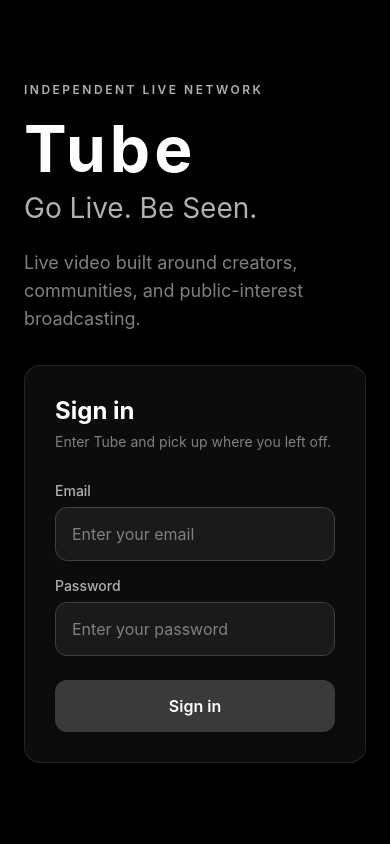
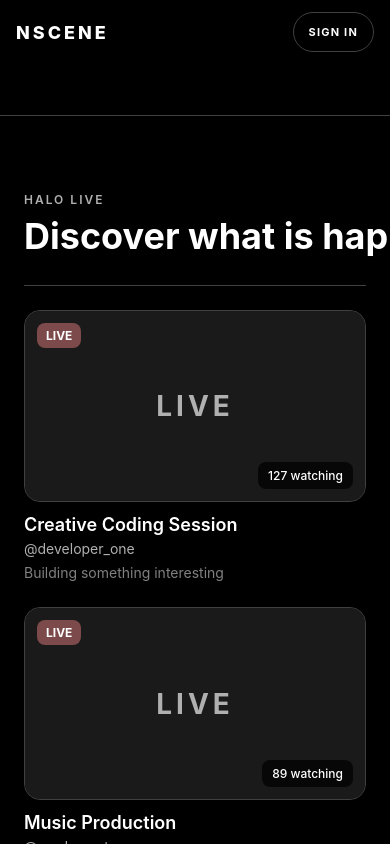
Before and after one commit to DopestT/HALO-Go-Live-Be-Seen, a React Native app: screen / in a window 390 px wide. Built offline with nearby package versions, Linux system fonts and the light colour scheme.

Commit message:
feat: make NSCENE browsing public-first

```diff
--- a/App.tsx
+++ b/App.tsx
@@ -1,60 +1,135 @@
 import React, { useState } from 'react';
-import { View, Text, StyleSheet, TouchableOpacity } from 'react-native';
+import {
+  ScrollView,
+  StyleSheet,
+  Text,
+  TouchableOpacity,
+  useWindowDimensions,
+  View,
+} from 'react-native';
 import { StatusBar } from 'expo-status-bar';
 import { SafeAreaProvider } from 'react-native-safe-area-context';
 import { AuthProvider, useAuth } from './src/contexts/AuthContext';
 import { LoginScreen } from './src/screens/LoginScreen';
 import { DiscoveryFeed } from './src/screens/DiscoveryFeed';
 import { AccountScreen } from './src/screens/AccountScreen';
+import { PublicLaneScreen } from './src/screens/PublicLaneScreen';
 import GoLiveFlow from './src/screens/stream/GoLiveFlow';
+import {
+  accountActionsFor,
+  AppSection,
+  initialAppSection,
+  primaryNavigation,
+  resolveRequestedSection,
+} from './src/appShell';
+import { productIdentity, PublicSection } from './src/product';
 import { theme } from './src/theme';
 
-type AppSection = 'discover' | 'studio' | 'account';
+const AppContent: React.FC = () => {
+  const { isAuthenticated, user } = useAuth();
+  const { width } = useWindowDimensions();
+  const isCompact = width < 980;
+  const [section, setSection] = useState<AppSection>(initialAppSection);
+  const [isLive, setIsLive] = useState(false);
+  const [accountMenuOpen, setAccountMenuOpen] = useState(false);
 
-const AppContent: React.FC = () => {
-  const { isAuthenticated } = useAuth();
-  const [section, setSection] = useState<AppSection>('discover');
-  const [isLive, setIsLive] = useState(false);
-
-  if (!isAuthenticated) {
-    return (
-      <>
-        <StatusBar style="light" />
-        <LoginScreen />
-      </>
-    );
-  }
+  const visibleSection = resolveRequestedSection(section, isAuthenticated);
 
   const openSection = (next: AppSection) => {
     setIsLive(false);
+    setAccountMenuOpen(false);
     setSection(next);
   };
 
-  const content = section === 'studio'
+  const publicContent = (publicSection: PublicSection) => (
+    publicSection === 'live'
+      ? <DiscoveryFeed />
+      : <PublicLaneScreen section={publicSection} />
+  );
+
+  const content = visibleSection === 'studio'
     ? <GoLiveFlow onLiveStateChange={setIsLive} />
-    : section === 'account'
+    : visibleSection === 'account'
       ? <AccountScreen />
-      : <DiscoveryFeed />;
+      : visibleSection === 'signin'
+        ? <LoginScreen />
+        : publicContent(visibleSection);
+
+  const avatarLabel = user?.username?.trim()?.slice(0, 1)?.toUpperCase() || 'N';
+  const accountActions = accountActionsFor(isAuthenticated);
+
+  const accountControl = isAuthenticated ? (
+    <TouchableOpacity
+      accessibilityLabel="Open account menu"
+      style={styles.avatarButton}
+      onPress={() => setAccountMenuOpen((open) => !open)}
+    >
+      <Text style={styles.avatarText}>{avatarLabel}</Text>
+    </TouchableOpacity>
+  ) : (
+    <TouchableOpacity style={styles.signInButton} onPress={() => openSection('signin')}>
+      <Text style={styles.signInText}>SIGN IN</Text>
+    </TouchableOpacity>
+  );
 
   return (
     <View style={styles.app}>
       <StatusBar style="light" hidden={isLive} />
 
       {!isLive && (
-        <View style={styles.nav}>
-          <TouchableOpacity style={styles.brandButton} onPress={() => openSection('discover')}>
-            <Text style={styles.brand}>Tube</Text>
-          </TouchableOpacity>
+        <View style={[styles.nav, isCompact && styles.navCompact]}>
+          <View style={styles.brandRow}>
+            <TouchableOpacity style={styles.brandButton} onPress={() => openSection('live')}>
+              <Text style={styles.brand}>{productIdentity.name}</Text>
+            </TouchableOpacity>
+            {isCompact ? accountControl : null}
+          </View>
 
-          <View style={styles.navActions}>
-            <NavButton label="Discover" active={section === 'discover'} onPress={() => openSection('discover')} />
-            <NavButton label="Go Live" active={section === 'studio'} onPress={() => openSection('studio')} />
-            <NavButton label="Account" active={section === 'account'} onPress={() => openSection('account')} />
-          </View>
+          <ScrollView
+            horizontal
+            showsHorizontalScrollIndicator={false}
+            style={[styles.publicNavScroll, isCompact && styles.publicNavScrollCompact]}
+            contentContainerStyle={styles.publicNavScrollContent}
+          >
+            <View style={styles.publicNav}>
+              {primaryNavigation.map((item) => (
+                <NavButton
+                  key={item.id}
+                  label={item.label}
+                  active={visibleSection === item.id}
+                  onPress={() => openSection(item.id)}
+                />
+              ))}
+            </View>
+          </ScrollView>
+
+          {!isCompact ? accountControl : null}
+
+          {isAuthenticated && accountMenuOpen && (
+            <View style={[styles.accountMenu, isCompact && styles.accountMenuCompact]}>
+              <Text style={styles.accountMenuEyebrow}>YOUR NSCENE</Text>
+              {accountActions.map((action) => (
+                <TouchableOpacity
+                  key={action.id}
+                  style={styles.accountMenuItem}
+                  onPress={() => openSection(action.id)}
+                >
+                  <Text style={styles.accountMenuItemText}>{action.label}</Text>
+                </TouchableOpacity>
+              ))}
+            </View>
+          )}
         </View>
       )}
 
-      <View style={[styles.content, !isLive && styles.contentWithNav]}>{content}</View>
+      <View
+        style={[
+          styles.content,
+          !isLive && (isCompact ? styles.contentWithCompactNav : styles.contentWithNav),
+        ]}
+      >
+        {content}
+      </View>
     </View>
   );
 };
@@ -86,15 +161,29 @@ const styles = StyleSheet.create({
     top: 0,
     left: 0,
     right: 0,
-    height: 64,
+    height: 68,
     paddingHorizontal: 24,
     flexDirection: 'row',
     alignItems: 'center',
-    justifyContent: 'space-between',
-    backgroundColor: 'rgba(0,0,0,0.94)',
+    gap: 18,
+    backgroundColor: 'rgba(0,0,0,0.96)',
     borderBottomWidth: 1,
     borderBottomColor: theme.colors.borderGray,
     zIndex: 100,
+  },
+  navCompact: {
+    height: 116,
+    paddingHorizontal: 16,
+    paddingTop: 10,
+    paddingBottom: 8,
+    flexDirection: 'column',
+    alignItems: 'stretch',
+    gap: 4,
+  },
+  brandRow: {
+    flexDirection: 'row',
+    alignItems: 'center',
+    justifyContent: 'space-between',
   },
   brandButton: {
     minHeight: 44,
@@ -104,35 +193,113 @@ const styles = StyleSheet.create({
     color: theme.colors.textPrimary,
     fontSize: 18,
     fontWeight: '800',
-    letterSpacing: 2.4,
+    letterSpacing: 3,
   },
-  navActions: {
+  publicNavScroll: {
+    flex: 1,
+  },
+  publicNavScrollCompact: {
+    width: '100%',
+    flexGrow: 0,
+  },
+  publicNavScrollContent: {
+    alignItems: 'center',
+  },
+  publicNav: {
     flexDirection: 'row',
     alignItems: 'center',
-    gap: 8,
+    gap: 4,
   },
   navButton: {
-    minHeight: 40,
+    minHeight: 38,
     justifyContent: 'center',
-    paddingHorizontal: 14,
-    borderRadius: 10,
+    paddingHorizontal: 12,
+    borderRadius: 999,
   },
   navButtonActive: {
     backgroundColor: theme.colors.deepGray,
   },
   navButtonText: {
-    color: theme.colors.textSecondary,
-    fontSize: 13,
-    fontWeight: '600',
+    color: theme.colors.textTertiary,
+    fontSize: 11,
+    fontWeight: '700',
+    letterSpacing: 1.1,
   },
   navButtonTextActive: {
     color: theme.colors.textPrimary,
+  },
+  signInButton: {
+    minHeight: 40,
+    justifyContent: 'center',
+    paddingHorizontal: 15,
+    borderWidth: 1,
+    borderColor: theme.colors.borderGray,
+    borderRadius: 999,
+  },
+  signInText: {
+    color: theme.colors.textPrimary,
+    fontSize: 11,
+    fontWeight: '700',
+    letterSpacing: 1.2,
+  },
+  avatarButton: {
+    width: 40,
+    height: 40,
+    borderRadius: 20,
+    alignItems: 'center',
+    justifyContent: 'center',
+    backgroundColor: theme.colors.textPrimary,
+  },
+  avatarText: {
+    color: theme.colors.voidBlack,
+    fontSize: 14,
+    fontWeight: '800',
+  },
+  accountMenu: {
+    position: 'absolute',
+    top: 58,
+    right: 24,
+    width: 220,
+    padding: 12,
+    borderRadius: 14,
+    borderWidth: 1,
+    borderColor: theme.colors.borderGray,
+    backgroundColor: theme.colors.deepGray,
+    zIndex: 200,
+    ...theme.shadows.medium,
+  },
+  accountMenuCompact: {
+    top: 54,
+    right: 16,
+  },
+  accountMenuEyebrow: {
+    color: theme.colors.textTertiary,
+    fontSize: 10,
+    fontWeight: '700',
+    letterSpacing: 1.5,
+    paddingHorizontal: 10,
+    paddingVertical: 8,
+  },
+  accountMenuItem: {
+    minHeight: 42,
+    justifyContent: 'center',
+    paddingHorizontal: 10,
+    borderRadius: 8,
+  },
+  accountMenuItemText: {
+    color: theme.colors.textPrimary,
+    fontSize: 13,
+    fontWeight: '700',
+    letterSpacing: 1,
   },
   content: {
     flex: 1,
     width: '100%',
   },
   contentWithNav: {
-    paddingTop: 64,
+    paddingTop: 68,
+  },
+  contentWithCompactNav: {
+    paddingTop: 116,
   },
 });
```
